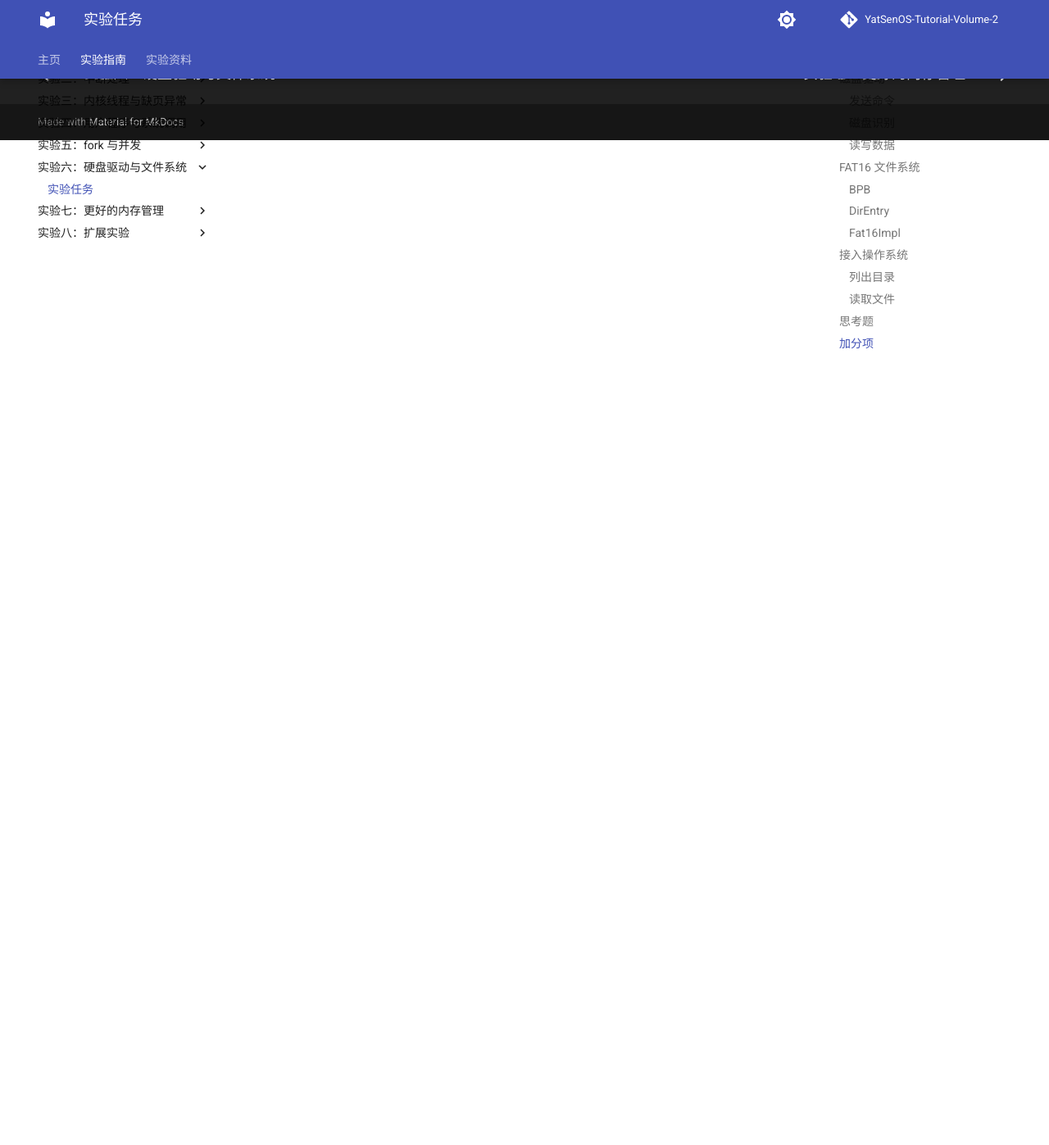
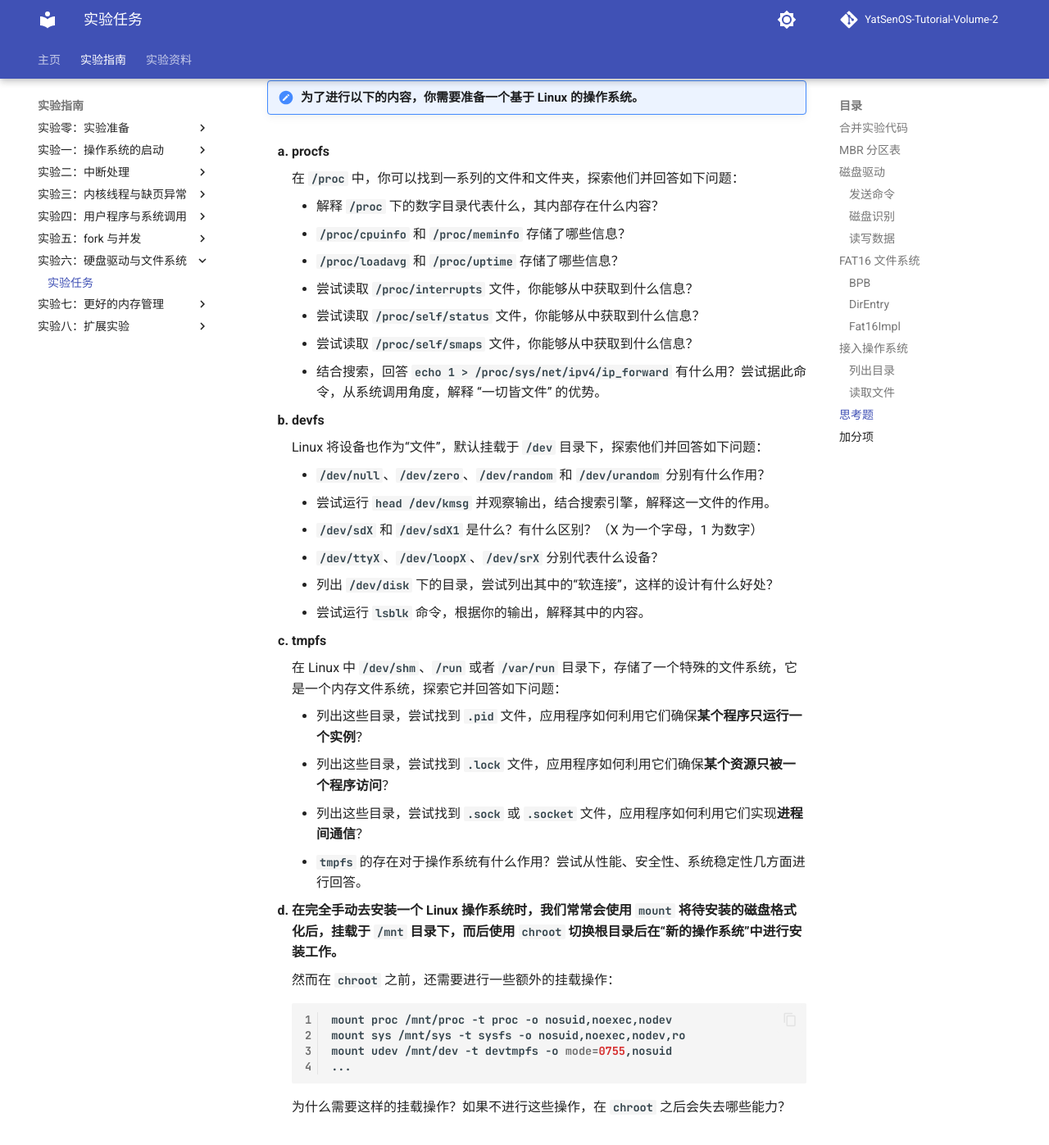
Before and after one commit to YatSenOS/YatSenOS-Tutorial-Volume-2, an MkDocs documentation site: the page built from docs/labs/0x06/tasks.md, in a window 1280 px wide and 1400 px high, scrolled down 10878 px. Shown: the top 1397 px of the window at 82% size. Built offline with MkDocs 1.6.1 and Material for MkDocs 9.7.7, drawn with Linux system fonts in a browser that asks for light colours; comment, search, counter and statistics services are not loaded; some of the changed text lies outside the part shown.

Commit message:
wip(lab/6): update

````diff
--- a/docs/labs/0x06/tasks.md
+++ b/docs/labs/0x06/tasks.md
@@ -331,6 +331,73 @@ pub enum Resource {
 
 3. `AtaDrive` 为了实现 `MbrTable`，如何保证了自身可以实现 `Clone`？对于分离 `AtaBus` 和 `AtaDrive` 的实现，你认为这样的设计有什么好处？
 
+4. 结合本次实验中的抽象和代码框架，简单解释和讨论如下写法的异同：
+
+    1. 函数声明：
+
+        - `fn f<T: Foo>(f: T) -> usize`
+        - `fn f(f: impl Foo) -> usize`
+        - `fn f(f: &dyn Foo) -> usize`
+
+    2. 结构体声明：
+
+        - `struct S<T: Foo> { f: T }`
+        - `struct S { f: Box<dyn Foo> }`
+
+5. 探索 Linux 文件系统：
+
+    在 Linux 下拥有 “一切皆文件” 的思想，文件系统的设计和实现是 Linux 内核中的一个重要部分。在 Linux 中，有一类特殊的文件系统，它们不存储在磁盘上，而是由内核动态生成的。
+
+    在实现了基本的用于文件访问的文件系统后，通过下列的小实验来接触、理解 Linux 文件系统的设计：
+
+    !!! note "为了进行以下的内容，你需要准备一个基于 Linux 的操作系统。"
+
+    1. procfs
+
+        在 `/proc` 中，你可以找到一系列的文件和文件夹，探索他们并回答如下问题：
+
+        - 解释 `/proc` 下的数字目录代表什么，其内部存在什么内容？
+        - `/proc/cpuinfo` 和 `/proc/meminfo` 存储了哪些信息？
+        - `/proc/loadavg` 和 `/proc/uptime` 存储了哪些信息？
+        - 尝试读取 `/proc/interrupts` 文件，你能够从中获取到什么信息？
+        - 尝试读取 `/proc/self/status` 文件，你能够从中获取到什么信息？
+        - 尝试读取 `/proc/self/smaps` 文件，你能够从中获取到什么信息？
+        - 结合搜索，回答 `echo 1 > /proc/sys/net/ipv4/ip_forward` 有什么用？尝试据此命令，从系统调用角度，解释 “一切皆文件” 的优势。
+
+    2. devfs
+
+        Linux 将设备也作为“文件”，默认挂载于 `/dev` 目录下，探索他们并回答如下问题：
+
+        - `/dev/null`、`/dev/zero`、`/dev/random` 和 `/dev/urandom` 分别有什么作用？
+        - 尝试运行 `head /dev/kmsg` 并观察输出，结合搜索引擎，解释这一文件的作用。
+        - `/dev/sdX` 和 `/dev/sdX1` 是什么？有什么区别？（X 为一个字母，1 为数字）
+        - `/dev/ttyX`、`/dev/loopX`、`/dev/srX` 分别代表什么设备？
+        - 列出 `/dev/disk` 下的目录，尝试列出其中的“软连接”，这样的设计有什么好处？
+        - 尝试运行 `lsblk` 命令，根据你的输出，解释其中的内容。
+
+    3. tmpfs
+
+        在 Linux 中 `/dev/shm`、`/run` 或者 `/var/run` 目录下，存储了一个特殊的文件系统，它是一个内存文件系统，探索它并回答如下问题：
+
+        - 列出这些目录，尝试找到 `.pid` 文件，应用程序如何利用它们确保**某个程序只运行一个实例**？
+        - 列出这些目录，尝试找到 `.lock` 文件，应用程序如何利用它们确保**某个资源只被一个程序访问**？
+        - 列出这些目录，尝试找到 `.sock` 或 `.socket` 文件，应用程序如何利用它们实现**进程间通信**？
+        - `tmpfs` 的存在对于操作系统有什么作用？尝试从性能、安全性、系统稳定性几方面进行回答。
+
+    4. 在完全手动去安装一个 Linux 操作系统时，我们常常会使用 `mount` 将待安装的磁盘格式化后，挂载于 `/mnt` 目录下，而后使用 `chroot` 切换根目录后在“新的操作系统”中进行安装工作。
+
+        然而在 `chroot` 之前，还需要进行一些额外的挂载操作：
+
+        ```bash
+        mount proc /mnt/proc -t proc -o nosuid,noexec,nodev
+        mount sys /mnt/sys -t sysfs -o nosuid,noexec,nodev,ro
+        mount udev /mnt/dev -t devtmpfs -o mode=0755,nosuid
+        ...
+        ```
+
+        为什么需要这样的挂载操作？如果不进行这些操作，在 `chroot` 之后会失去哪些能力？
+
+
 ## 加分项
 
 1. 😋 你的操作系统拥有了直接读取文件系统的能力，不妨将加载用户态应用的工作从 bootloader 手中接过：
````
Also changed, not shown: docs/labs/0x08/index.md (+1 -1 lines).
